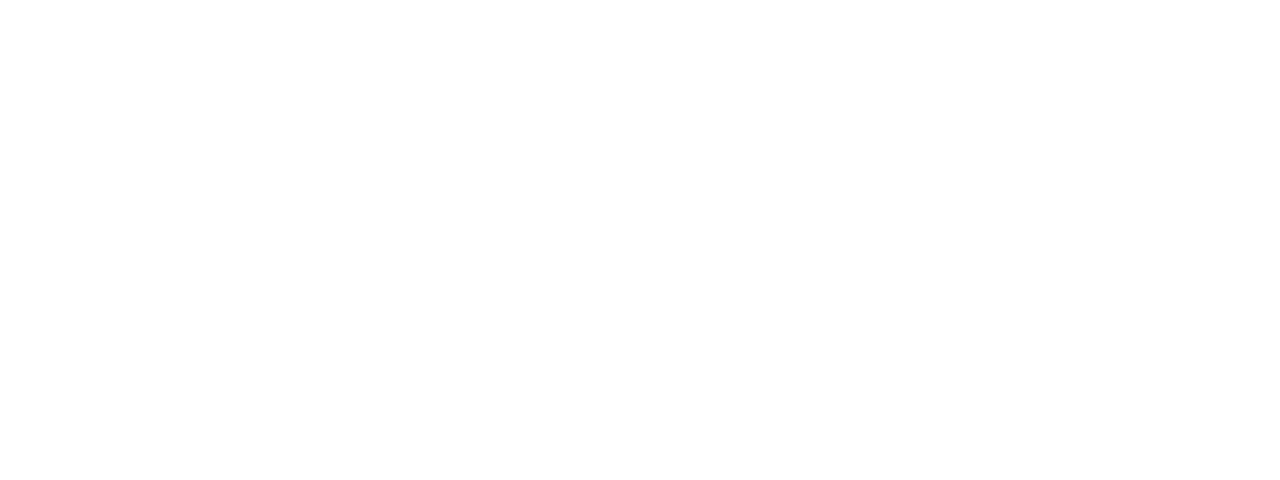
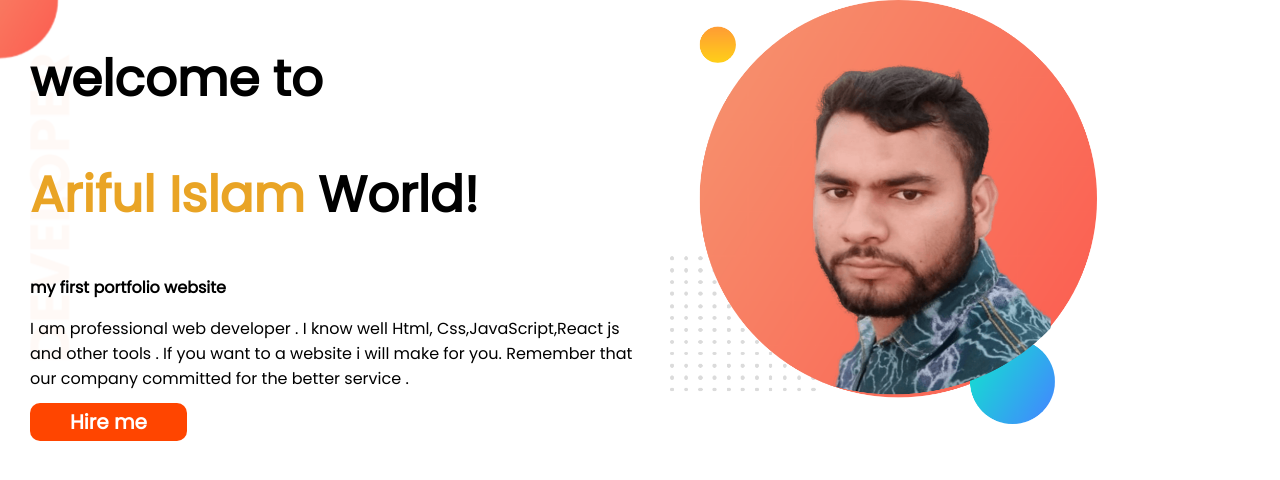
Before and after one commit to arifulAJ/portfolio-web, a plain HTML site: page index.html in a window 1280 px wide. Drawn offline with Linux system fonts and the light colour scheme.

Commit message:
top banner

```diff
--- a/index.html
+++ b/index.html
@@ -1,16 +1,35 @@
 <!DOCTYPE html>
 <html lang="en">
+
 <head>
     <meta charset="UTF-8">
     <meta http-equiv="X-UA-Compatible" content="IE=edge">
     <meta name="viewport" content="width=device-width, initial-scale=1.0">
     <title>personal port folio </title>
-    <link rel="shortcut icon" href="/Zeichenfläche-1.png" type="image/x-icon">
+    <link rel="preconnect" href="https://fonts.googleapis.com">
+    <link rel="preconnect" href="https://fonts.gstatic.com" crossorigin>
+    <link href="https://fonts.googleapis.com/css2?family=Poppins&display=swap" rel="stylesheet">
+    <link rel="shortcut icon" href="img/Zeichenfläche-1.png" type="image/x-icon">
     <link rel="stylesheet" href="style.css">
 
 </head>
+
 <body>
+ <section id="container">
+    <div id="left-content">
+        <h1>welcome to</h1>
+    <h1> <span>Ariful Islam</span> World!</h1>
+    <p id="first">my first portfolio website</p>
+    <p id="drescripation">I am professional web developer . I know well Html, Css,JavaScript,React js and other tools . If you want to a website  i will make for you. Remember that our company committed for the better service .    </p>
+    <a class="link-button" target="-blank" href="https://www.linkedin.com/in/ariful-islam-bb1921207/" > Hire me</a>
+    </div>
+   <div id="right-content">
+    <img src="img/portfolio.png" alt="">
+   </div>
 
 
+ </section>
+
 </body>
+
 </html>
--- a/style.css
+++ b/style.css
@@ -0,0 +1,46 @@
+body {
+    margin: 0px;
+    padding: 0px;
+    font-family: 'Poppins', sans-serif;
+}
+
+h1 {
+    font-size: 50px;
+}
+
+span {
+    color: rgb(233, 164, 37);
+}
+
+#first {
+    font-weight: 1000;
+}
+
+.link-button{
+    text-decoration: none;
+    padding: 5px 40px;
+    border-radius: 10px;
+    background-color: orangered;
+    border: none;
+    font-size: 20px;
+    color: white;
+    font-weight: 700;
+}
+#container{
+    display: flex;
+   width: 100%;
+   background-image: url(img/top-banner.png);
+   background-repeat: no-repeat;
+}
+#left-content{
+    width: 50%;
+    padding-left: 30px;
+}
+#right-content{
+    width: 50%;
+    padding-left: 30px;
+
+}
+#right-content img{
+    width: 70%;
+}
```
